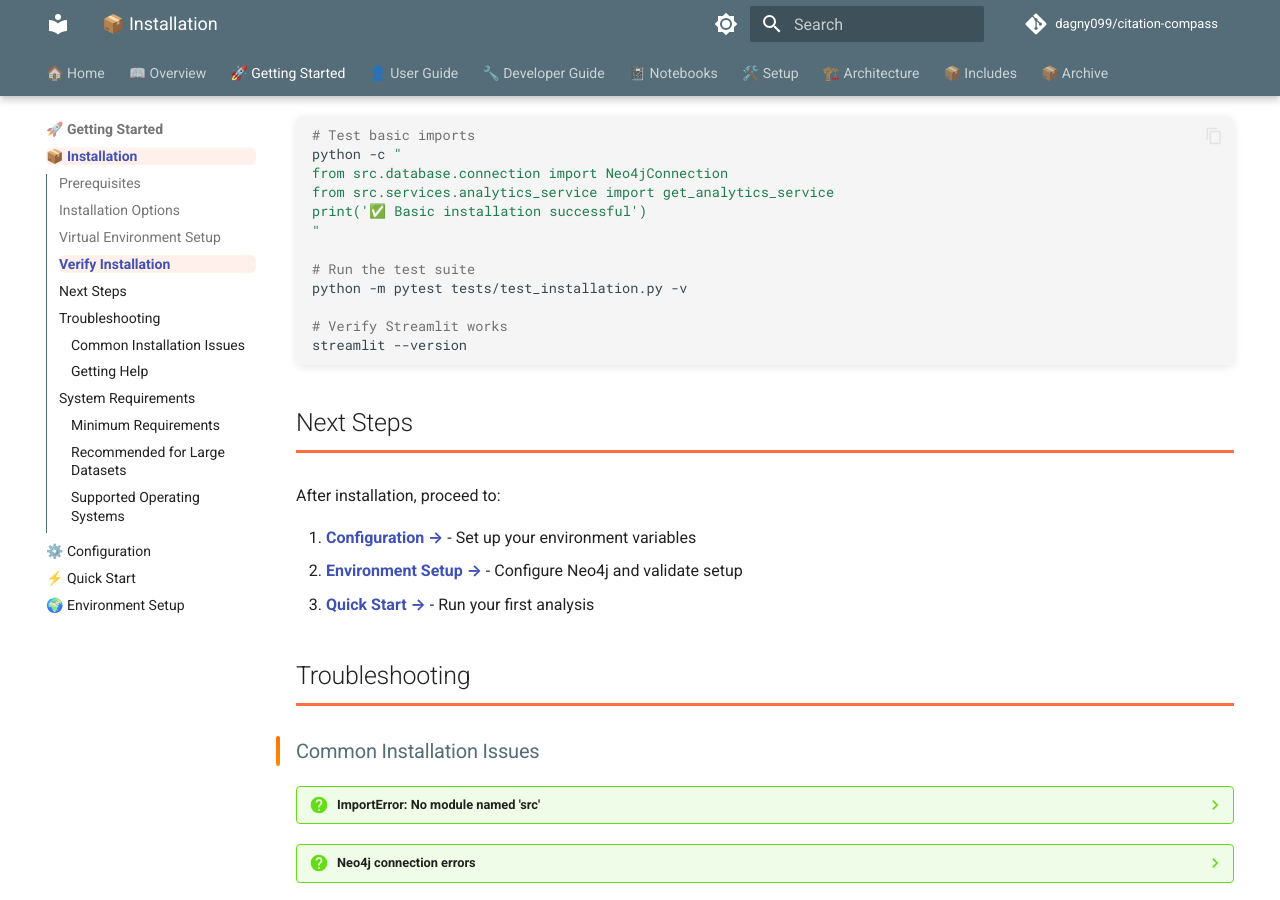
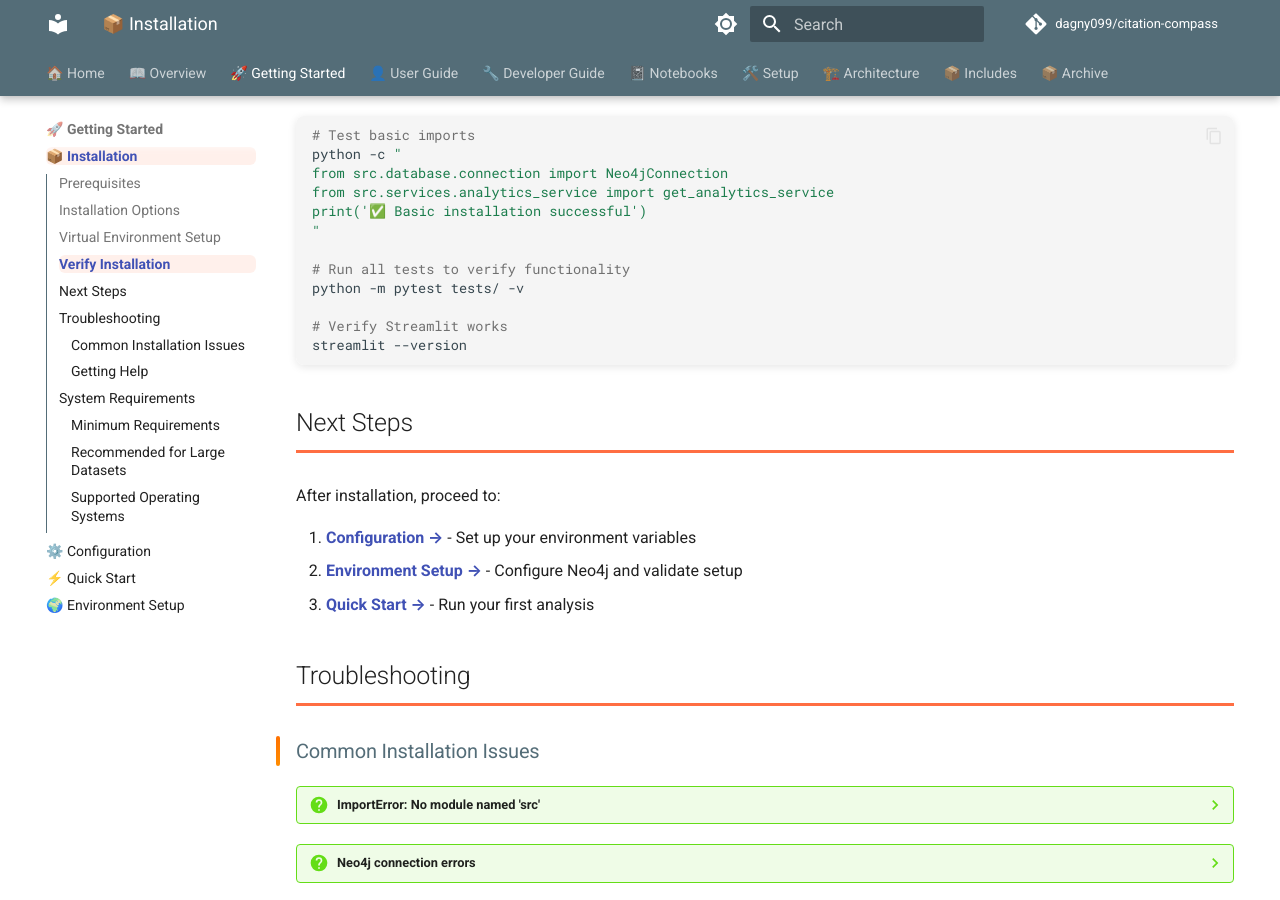
Before and after one commit to dagny099/citation-compass, an MkDocs documentation site: the page built from docs/getting-started/installation.md, in a window 1280 px wide and 900 px high, scrolled down 1487 px. Built offline with MkDocs 1.6.1 and Material for MkDocs 9.7.7, drawn with Linux system fonts in a browser that asks for light colours; comment, search, counter and statistics services are not loaded.

Commit message:
docs: fix installation verification and improve gitignore
- Remove reference to non-existent tests/test_installation.py
- Update both README and MkDocs docs to use existing test suite
- Add working basic installation verification command
- Enhance .gitignore with coverage patterns and conda support

```diff
--- a/docs/getting-started/installation.md
+++ b/docs/getting-started/installation.md
@@ -90,8 +90,8 @@ from src.services.analytics_service import get_analytics_service
 print('✅ Basic installation successful')
 "
 
-# Run the test suite
-python -m pytest tests/test_installation.py -v
+# Run all tests to verify functionality
+python -m pytest tests/ -v
 
 # Verify Streamlit works
 streamlit --version
```
Also changed, not shown: README.md (+3 -0 lines), 1 other file.
